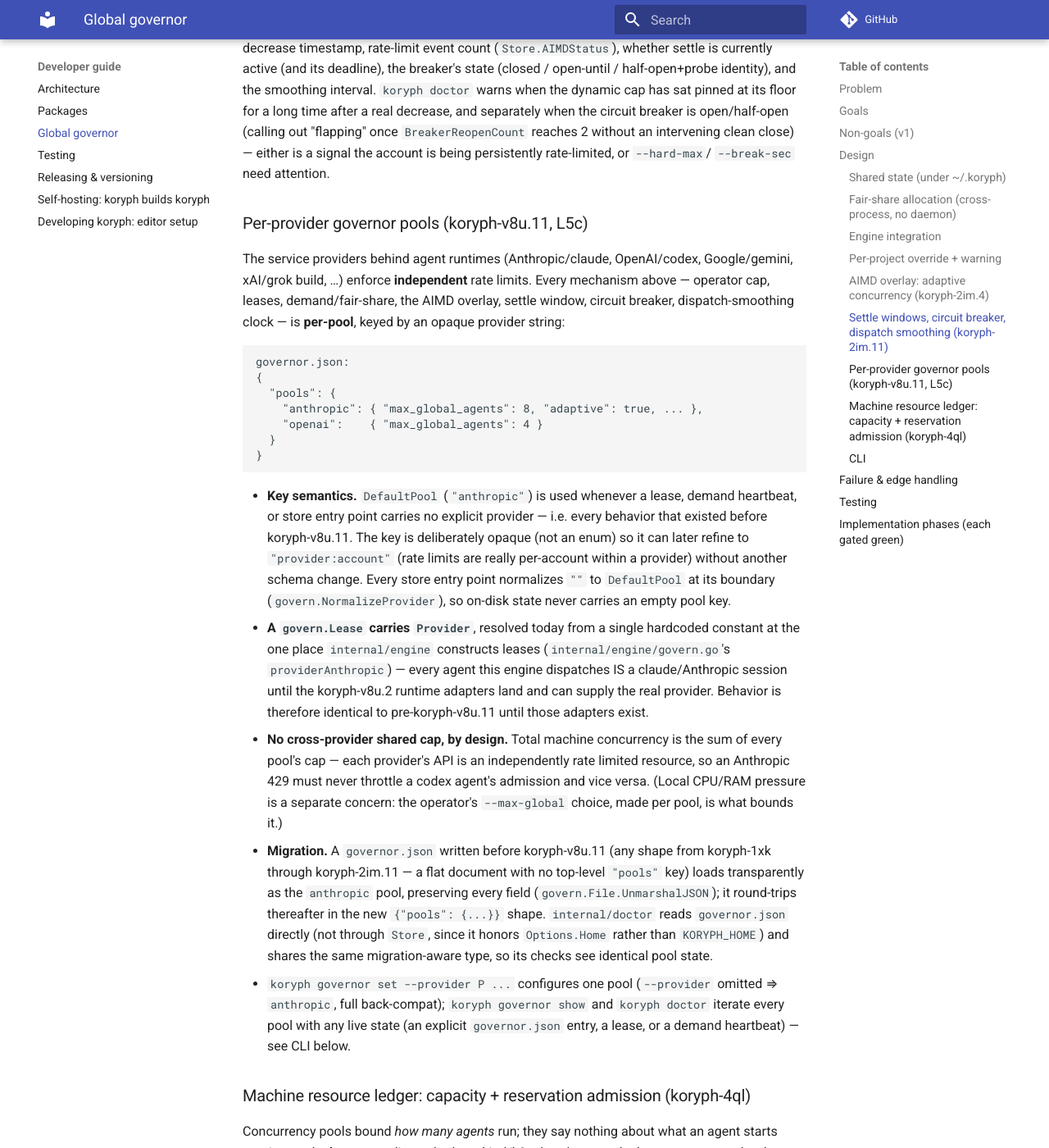
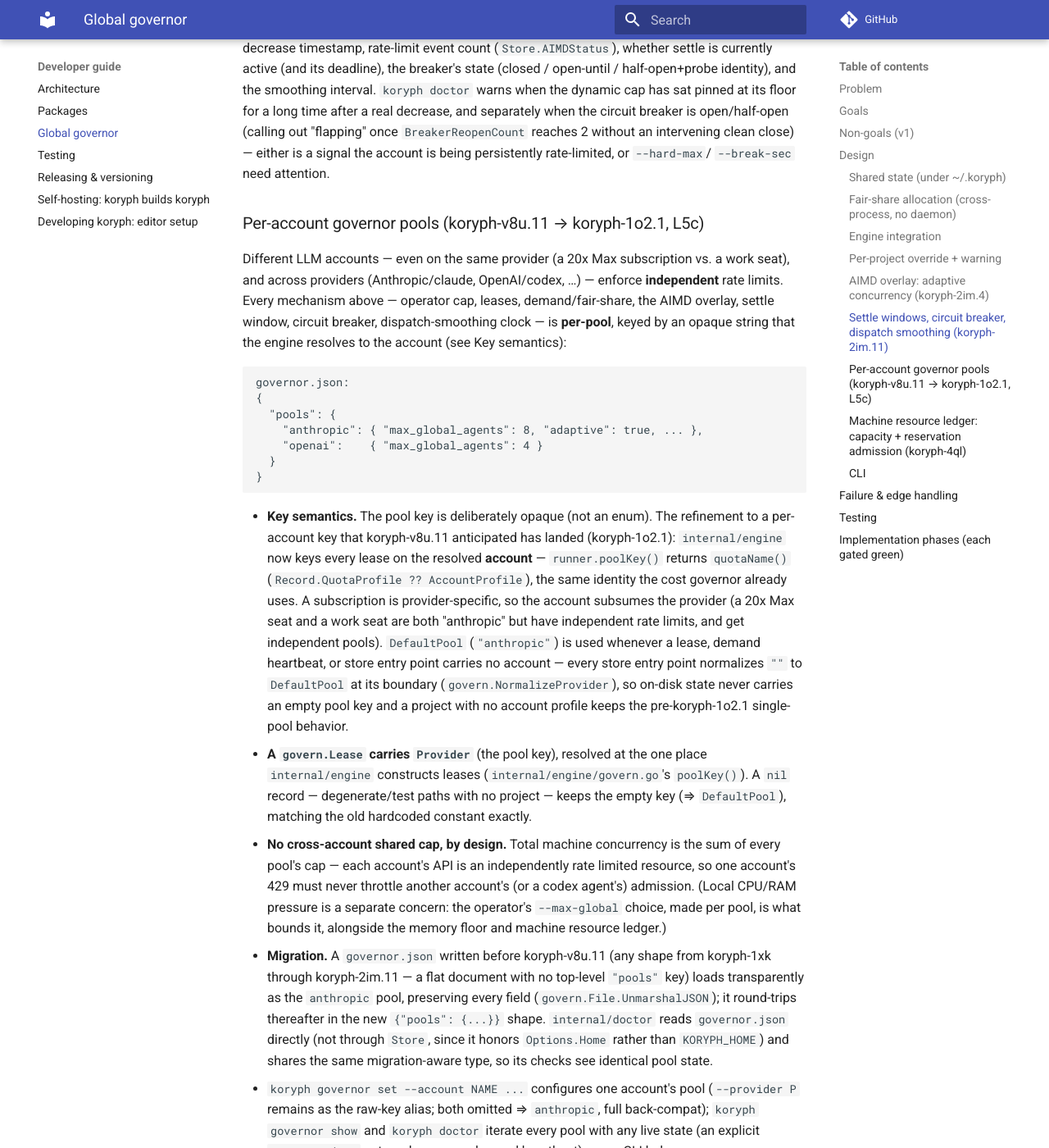
Before and after one commit to koryph/koryph, an MkDocs documentation site: the page built from docs/developer-guide/global-governor.md, in a window 1280 px wide and 1400 px high, scrolled down 5474 px. Shown: the whole window at 82% size. Built offline with MkDocs 1.6.1 and Material for MkDocs 9.7.7, drawn with Linux system fonts in a browser that asks for light colours; comment, search, counter and statistics services are not loaded.

Commit message:
feat(engine): key the concurrency governor pool per account
Every governor lease was pinned to a single hardcoded "anthropic" pool, so one
machine-wide --max-global was shared by all accounts even though a large
subscription and a smaller work seat have independent rate limits. The engine
now keys every lease/demand on the resolved account (runner.poolKey() ==
quotaName()), unifying the concurrency pool with the already-per-account quota
ledger. Each account gets its own independent pool — cap, fair-share, AIMD
overlay, circuit breaker; a nil record keeps the default pool, matching the old
constant exactly.

`koryph governor set --account NAME --max-global N` configures one account's
pool (--provider kept as the raw-key alias); `governor show` already lists every
pool. Documented in docs/user-guide/running-waves.md and
docs/developer-guide/global-governor.md with a migration note.

Model: independent per-account pools (caps do not sum to a machine ceiling — the
memory floor and resource governor protect the machine). The persisted
per-account default seed with override precedence is tracked separately in
koryph-1o2.3.

Refs koryph-1o2, koryph-1o2.1, koryph-1o2.2, koryph-1o2.4.

Co-Authored-By: Claude Opus 4.8 (1M context) <noreply@anthropic.com>
Signed-off-by: Marshall Cody McCain <cody@mccain.family>

````diff
--- a/docs/developer-guide/global-governor.md
+++ b/docs/developer-guide/global-governor.md
@@ -234,13 +234,14 @@ circuit breaker is open/half-open (calling out "flapping" once
 is a signal the account is being persistently rate-limited, or `--hard-max`/
 `--break-sec` need attention.
 
-### Per-provider governor pools (koryph-v8u.11, L5c)
+### Per-account governor pools (koryph-v8u.11 → koryph-1o2.1, L5c)
 
-The service providers behind agent runtimes (Anthropic/claude, OpenAI/codex,
-Google/gemini, xAI/grok build, …) enforce **independent** rate limits. Every
-mechanism above — operator cap, leases, demand/fair-share, the AIMD overlay,
-settle window, circuit breaker, dispatch-smoothing clock — is **per-pool**,
-keyed by an opaque provider string:
+Different LLM accounts — even on the same provider (a 20x Max subscription vs. a
+work seat), and across providers (Anthropic/claude, OpenAI/codex, …) — enforce
+**independent** rate limits. Every mechanism above — operator cap, leases,
+demand/fair-share, the AIMD overlay, settle window, circuit breaker,
+dispatch-smoothing clock — is **per-pool**, keyed by an opaque string that the
+engine resolves to the account (see Key semantics):
 
 ```
 governor.json:
@@ -252,25 +253,29 @@ governor.json:
 }
 ```
 
-- **Key semantics.** `DefaultPool` (`"anthropic"`) is used whenever a lease,
-  demand heartbeat, or store entry point carries no explicit provider — i.e.
-  every behavior that existed before koryph-v8u.11. The key is deliberately
-  opaque (not an enum) so it can later refine to `"provider:account"` (rate
-  limits are really per-account within a provider) without another schema
-  change. Every store entry point normalizes `""` to `DefaultPool` at its
-  boundary (`govern.NormalizeProvider`), so on-disk state never carries an
-  empty pool key.
-- **A `govern.Lease` carries `Provider`**, resolved today from a single
-  hardcoded constant at the one place `internal/engine` constructs leases
-  (`internal/engine/govern.go`'s `providerAnthropic`) — every agent this
-  engine dispatches IS a claude/Anthropic session until the koryph-v8u.2
-  runtime adapters land and can supply the real provider. Behavior is
-  therefore identical to pre-koryph-v8u.11 until those adapters exist.
-- **No cross-provider shared cap, by design.** Total machine concurrency is
-  the sum of every pool's cap — each provider's API is an independently rate
-  limited resource, so an Anthropic 429 must never throttle a codex agent's
-  admission and vice versa. (Local CPU/RAM pressure is a separate concern:
-  the operator's `--max-global` choice, made per pool, is what bounds it.)
+- **Key semantics.** The pool key is deliberately opaque (not an enum). The
+  refinement to a per-account key that koryph-v8u.11 anticipated has landed
+  (koryph-1o2.1): `internal/engine` now keys every lease on the resolved
+  **account** — `runner.poolKey()` returns `quotaName()` (`Record.QuotaProfile
+  ?? AccountProfile`), the same identity the cost governor already uses. A
+  subscription is provider-specific, so the account subsumes the provider (a
+  20x Max seat and a work seat are both "anthropic" but have independent rate
+  limits, and get independent pools). `DefaultPool` (`"anthropic"`) is used
+  whenever a lease, demand heartbeat, or store entry point carries no account —
+  every store entry point normalizes `""` to `DefaultPool` at its boundary
+  (`govern.NormalizeProvider`), so on-disk state never carries an empty pool
+  key and a project with no account profile keeps the pre-koryph-1o2.1
+  single-pool behavior.
+- **A `govern.Lease` carries `Provider`** (the pool key), resolved at the one
+  place `internal/engine` constructs leases (`internal/engine/govern.go`'s
+  `poolKey()`). A `nil` record — degenerate/test paths with no project — keeps
+  the empty key (⇒ `DefaultPool`), matching the old hardcoded constant exactly.
+- **No cross-account shared cap, by design.** Total machine concurrency is
+  the sum of every pool's cap — each account's API is an independently rate
+  limited resource, so one account's 429 must never throttle another account's
+  (or a codex agent's) admission. (Local CPU/RAM pressure is a separate
+  concern: the operator's `--max-global` choice, made per pool, is what bounds
+  it, alongside the memory floor and machine resource ledger.)
 - **Migration.** A `governor.json` written before koryph-v8u.11 (any shape
   from koryph-1xk through koryph-2im.11 — a flat document with no top-level
   `"pools"` key) loads transparently as the `anthropic` pool, preserving
@@ -279,10 +284,11 @@ governor.json:
   directly (not through `Store`, since it honors `Options.Home` rather than
   `KORYPH_HOME`) and shares the same migration-aware type, so its checks see
   identical pool state.
-- `koryph governor set --provider P ...` configures one pool (`--provider`
-  omitted ⇒ `anthropic`, full back-compat); `koryph governor show` and
-  `koryph doctor` iterate every pool with any live state (an explicit
-  `governor.json` entry, a lease, or a demand heartbeat) — see CLI below.
+- `koryph governor set --account NAME ...` configures one account's pool
+  (`--provider P` remains as the raw-key alias; both omitted ⇒ `anthropic`,
+  full back-compat); `koryph governor show` and `koryph doctor` iterate every
+  pool with any live state (an explicit `governor.json` entry, a lease, or a
+  demand heartbeat) — see CLI below.
 
 ### Machine resource ledger: capacity + reservation admission (koryph-4ql)
 
````
Also changed, not shown: docs/reference/cli.md (+2 -1 lines), docs/user-guide/running-waves.md (+30 -0 lines), 8 other files.
